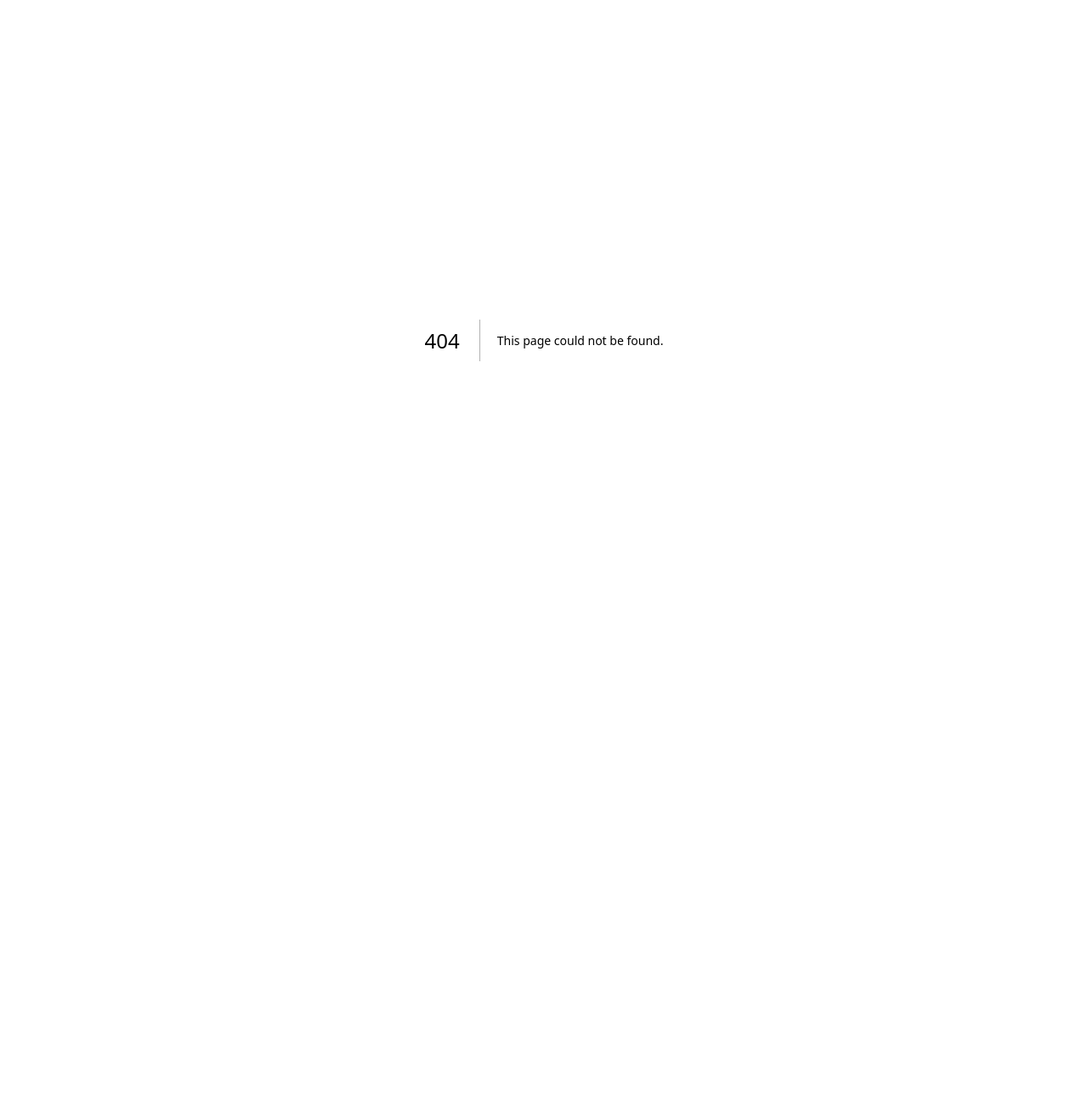
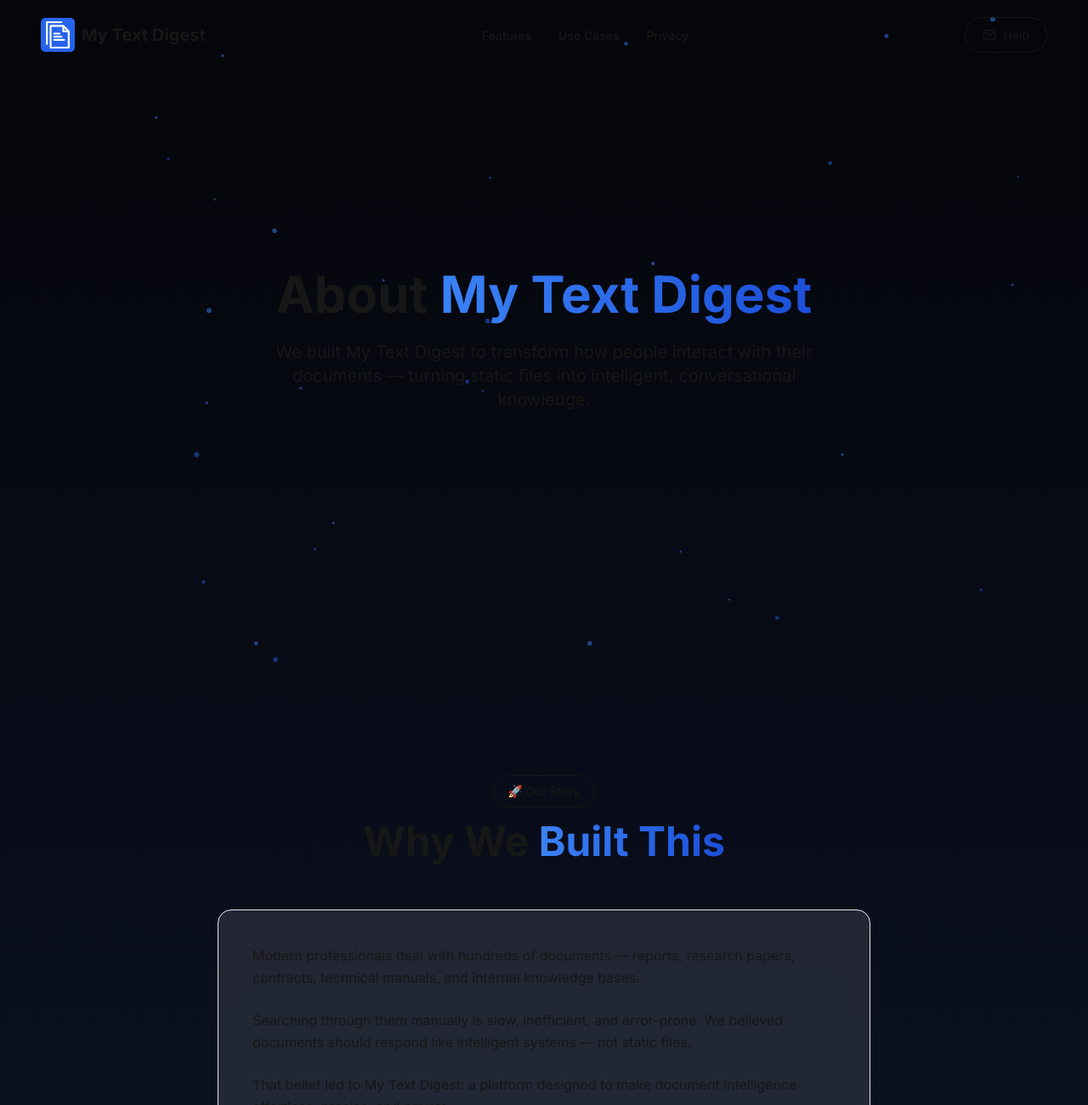
Before and after one commit to mytextdigest/my-text-digest-main-landing, a Next.js app: page /about in a window 1280 px wide. Before the commit this address had no page. Shown: the top 1300 px of the page at 85% size. Before the commit the page ends 800 px from the top, so only its background shows below. Built offline with nearby package versions, Linux system fonts and the light colour scheme.

Commit message:
Updated the footer and added about us page

```diff
--- /dev/null
+++ b/app/about/page.tsx
@@ -0,0 +1,208 @@
+'use client';
+
+import { motion } from 'framer-motion';
+import { useEffect, useState } from 'react';
+import { FiTarget, FiShield, FiZap, FiUsers } from 'react-icons/fi';
+import Particles, { initParticlesEngine } from '@tsparticles/react';
+import { loadSlim } from '@tsparticles/slim';
+import type { Engine } from '@tsparticles/engine';
+import PageLayout from '../components/PageLayout';
+
+export default function AboutPage() {
+  const [init, setInit] = useState(false);
+
+  useEffect(() => {
+    initParticlesEngine(async (engine: Engine) => {
+      await loadSlim(engine);
+    }).then(() => setInit(true));
+  }, []);
+
+  const particlesConfig = {
+    particles: {
+      number: { value: 70, density: { enable: true, value_area: 800 } },
+      color: { value: ['#3b82f6', '#2563eb'] },
+      shape: { type: 'circle' },
+      opacity: { value: 0.5 },
+      size: { value: { min: 1, max: 3 } },
+      line_linked: {
+        enable: true,
+        distance: 150,
+        color: '#7C7CFF',
+        opacity: 0.3,
+        width: 1,
+      },
+      move: { enable: true, speed: 1, out_mode: 'out' },
+    },
+    retina_detect: true,
+  };
+
+  return (
+    <PageLayout>
+      <section className="relative overflow-hidden bg-gradient-to-b from-[#05060A] via-[#0B1020] to-[#05060A]">
+
+        {/* Subtle Glow Dots */}
+        <div className="absolute inset-0 opacity-20">
+          <div className="absolute top-20 left-20 w-2 h-2 bg-primary-500 rounded-full animate-pulse" />
+          <div className="absolute top-60 right-10 w-2 h-2 bg-primary-700 rounded-full animate-pulse" />
+          <div className="absolute bottom-40 left-1/3 w-2 h-2 bg-primary-500 rounded-full animate-pulse" />
+          <div className="absolute bottom-10 right-1/4 w-2 h-2 bg-primary-700 rounded-full animate-pulse" />
+        </div>
+
+        <div className="container mx-auto px-6 lg:px-12 relative z-10">
+
+          {/* HERO */}
+          <div className="relative min-h-screen flex flex-col items-center justify-center text-center py-24 overflow-hidden">
+
+            {init && (
+              <div className="absolute inset-0 z-0">
+                <Particles
+                  id="aboutParticles"
+                  options={particlesConfig as any}
+                  className="absolute inset-0"
+                />
+              </div>
+            )}
+
+            <div className="absolute top-1/3 left-1/2 -translate-x-1/2 w-[700px] h-[700px] bg-primary-500/20 rounded-full blur-[150px] z-0" />
+
+            <div className="relative z-10 max-w-4xl">
+              <motion.h1
+                initial={{ opacity: 0, y: 30 }}
+                animate={{ opacity: 1, y: 0 }}
+                transition={{ duration: 0.6 }}
+                className="text-4xl md:text-5xl lg:text-6xl font-bold mb-6"
+              >
+                <span className="text-foreground">About </span>
+                <span className="bg-gradient-to-r from-[var(--primary-500)] to-[var(--primary-700)] bg-clip-text text-transparent">
+                  My Text Digest
+                </span>
+              </motion.h1>
+
+              <p className="text-muted-foreground text-lg md:text-xl max-w-2xl mx-auto">
+                We built My Text Digest to transform how people interact with their documents —
+                turning static files into intelligent, conversational knowledge.
+              </p>
+            </div>
+          </div>
+
+          {/* OUR STORY */}
+          <div className="py-28">
+            <div className="text-center mb-14">
+              <span className="px-4 py-2 rounded-full border border-primary-500/30 text-primary-500 text-sm font-medium inline-block mb-4">
+                🚀 Our Story
+              </span>
+
+              <h2 className="text-4xl md:text-5xl font-bold">
+                <span className="text-foreground">Why We </span>
+                <span className="bg-gradient-to-r from-[var(--primary-500)] to-[var(--primary-700)] bg-clip-text text-transparent">
+                  Built This
+                </span>
+              </h2>
+            </div>
+
+            <div className="max-w-3xl mx-auto glass rounded-2xl p-10 text-muted-foreground leading-relaxed space-y-6">
+              <p>
+                Modern professionals deal with hundreds of documents — reports, research papers,
+                contracts, technical manuals, and internal knowledge bases.
+              </p>
+              <p>
+                Searching through them manually is slow, inefficient, and error-prone.
+                We believed documents should respond like intelligent systems — not static files.
+              </p>
+              <p>
+                That belief led to My Text Digest: a platform designed to make document
+                intelligence effortless, precise, and private.
+              </p>
+            </div>
+          </div>
+
+          {/* CORE VALUES */}
+          <div className="py-24">
+            <div className="text-center mb-16">
+              <span className="px-4 py-2 rounded-full border border-primary-500/30 text-primary-500 text-sm font-medium inline-block mb-4">
+                💎 Our Values
+              </span>
+
+              <h2 className="text-4xl md:text-5xl font-bold">
+                <span className="text-foreground">What We </span>
+                <span className="bg-gradient-to-r from-[var(--primary-500)] to-[var(--primary-700)] bg-clip-text text-transparent">
+                  Stand For
+                </span>
+              </h2>
+            </div>
+
+            <div className="grid md:grid-cols-2 lg:grid-cols-4 gap-8">
+              {[
+                {
+                  icon: FiTarget,
+                  title: 'Precision',
+                  desc: 'Accurate, context-aware responses built for real-world usage.',
+                },
+                {
+                  icon: FiShield,
+                  title: 'Privacy',
+                  desc: 'Your documents remain secure — especially in the desktop version.',
+                },
+                {
+                  icon: FiZap,
+                  title: 'Performance',
+                  desc: 'Blazing-fast answers without compromising depth or clarity.',
+                },
+                {
+                  icon: FiUsers,
+                  title: 'Accessibility',
+                  desc: 'Designed for professionals across industries and domains.',
+                },
+              ].map((value, i) => (
+                <motion.div
+                  key={i}
+                  whileHover={{ y: -10 }}
+                  className="glass rounded-2xl p-8 text-center space-y-4"
+                >
+                  <value.icon className="w-8 h-8 text-primary-500 mx-auto" />
+                  <h3 className="text-lg font-semibold text-foreground">
+                    {value.title}
+                  </h3>
+                  <p className="text-muted-foreground text-sm">
+                    {value.desc}
+                  </p>
+                </motion.div>
+              ))}
+            </div>
+          </div>
+
+          {/* FUTURE VISION */}
+          <div className="py-28">
+            <div className="text-center mb-14">
+              <span className="px-4 py-2 rounded-full border border-primary-500/30 text-primary-500 text-sm font-medium inline-block mb-4">
+                🔮 Looking Ahead
+              </span>
+
+              <h2 className="text-4xl md:text-5xl font-bold">
+                <span className="text-foreground">Our </span>
+                <span className="bg-gradient-to-r from-[var(--primary-500)] to-[var(--primary-700)] bg-clip-text text-transparent">
+                  Vision
+                </span>
+              </h2>
+            </div>
+
+            <div className="max-w-3xl mx-auto glass rounded-2xl p-10 text-muted-foreground leading-relaxed space-y-6">
+              <p>
+                We envision a future where every document becomes interactive,
+                searchable, and intelligently connected.
+              </p>
+              <p>
+                Our goal is to continue building tools that empower knowledge workers
+                with clarity, speed, and confidence.
+              </p>
+              <p>
+                My Text Digest is just the beginning.
+              </p>
+            </div>
+          </div>
+
+        </div>
+      </section>
+    </PageLayout>
+  );
+}
--- a/app/components/Footer.tsx
+++ b/app/components/Footer.tsx
@@ -7,28 +7,20 @@ import Image from 'next/image';
 export default function Footer() {
   const footerLinks = {
     product: [
-      { name: 'Features', href: '#features' },
-      { name: 'Desktop App', href: '#desktop-app' },
-      { name: 'Use Cases', href: '#use-cases' },
-      { name: 'Pricing', href: '#pricing' },
+      { name: 'Features', href: '/#features' },
+      { name: 'Use Cases', href: '/#use-cases' },
+      { name: 'Web Version Pricing', href: '/web-pricing' },
+      { name: 'Desktop Version Pricing', href: '/desktop-pricing' },
     ],
     company: [
       { name: 'About Us', href: '#about' },
-      { name: 'Blog', href: '#blog' },
-      { name: 'Careers', href: '#careers' },
-      { name: 'Contact', href: '#contact' },
     ],
     resources: [
-      { name: 'Documentation', href: '#docs' },
-      { name: 'API Reference', href: '#api' },
-      { name: 'Support', href: '#support' },
-      { name: 'Community', href: '#community' },
+      { name: 'Help & Support', href: '/help' },
     ],
     legal: [
-      { name: 'Privacy Policy', href: '#privacy' },
-      { name: 'Terms of Service', href: '#terms' },
-      { name: 'Security', href: '#security' },
-      { name: 'Cookie Policy', href: '#cookies' },
+      { name: 'Privacy Policy', href: '/privacy' },
+      { name: 'Terms of Service', href: '/terms' },
     ],
   };
 
```
